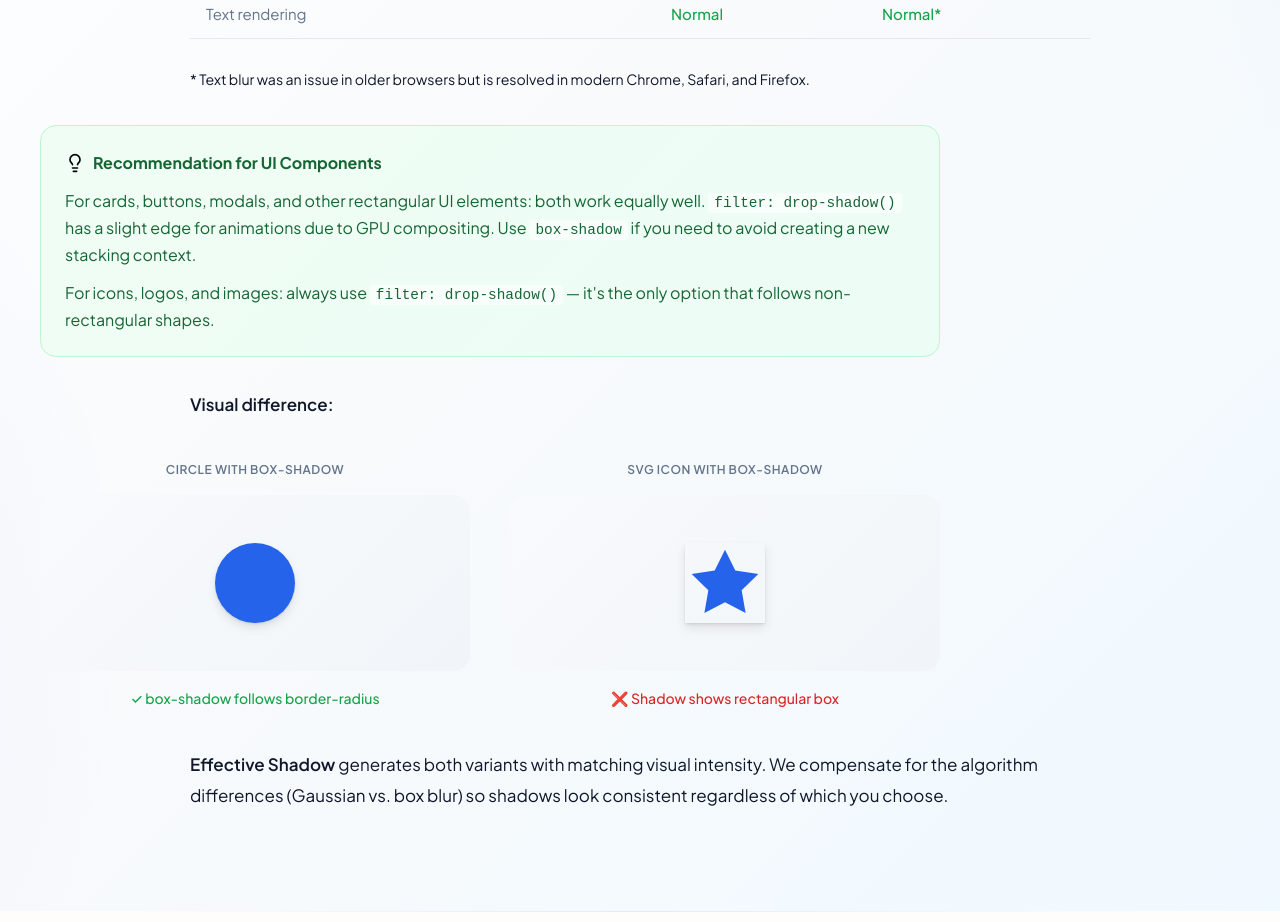
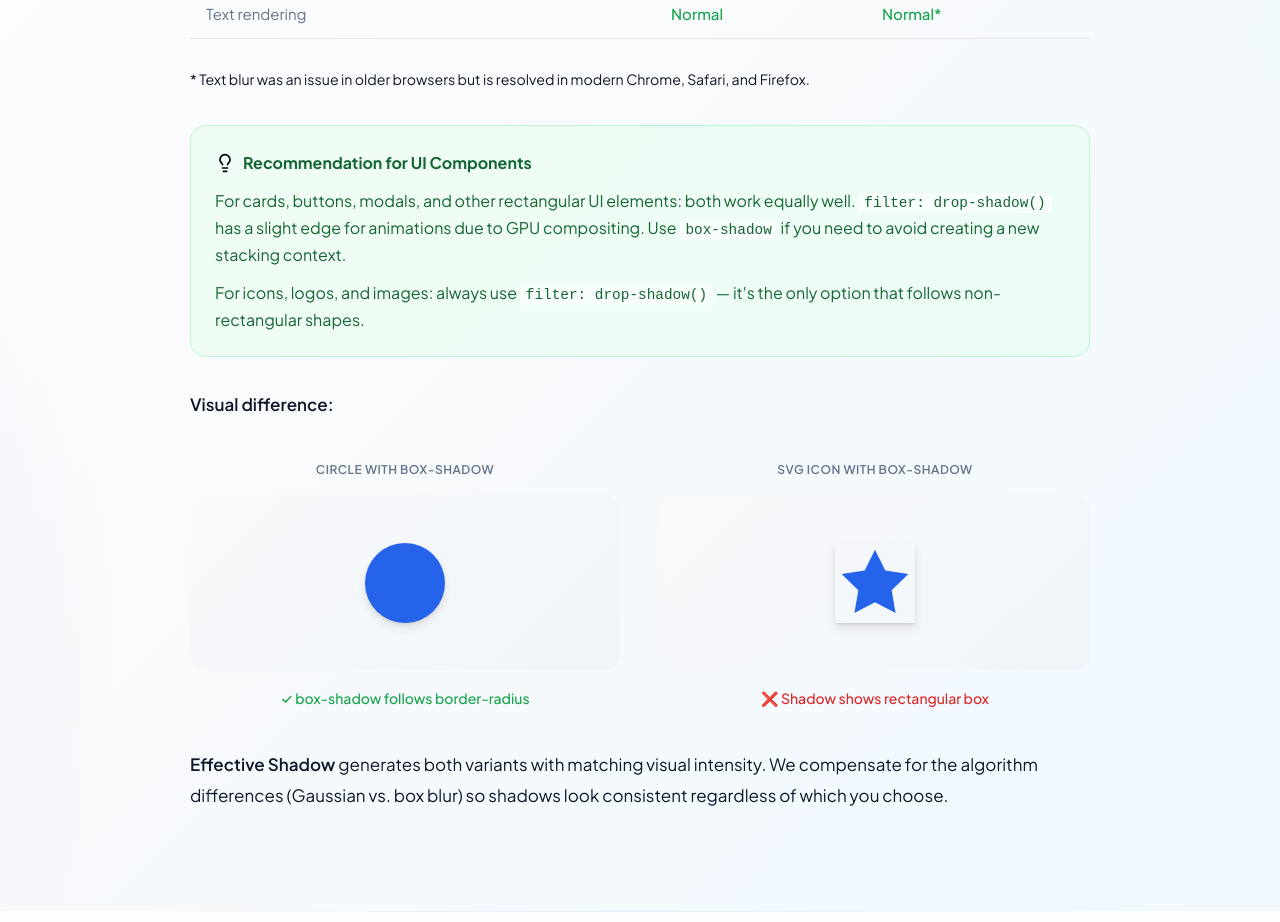
Before and after one commit to sebastian-software/effective-shadow, a React (Vite) app in the folder demo/: page / in a window 1280 px wide. Shown: the part 2580-3502 px from the top of the page. Built offline with nearby package versions, Linux system fonts and the light colour scheme.

Commit message:
fix(demo): center prose, recommendation and shadow-demo elements

```diff
--- a/demo/src/style.css
+++ b/demo/src/style.css
@@ -325,6 +325,9 @@ body {
   font-size: 17px;
   line-height: 1.8;
   color: var(--text);
+  max-width: 900px;
+  margin-left: auto;
+  margin-right: auto;
 }
 
 .prose p {
@@ -640,7 +643,8 @@ body {
   display: grid;
   grid-template-columns: 1fr 1fr;
   gap: 40px;
-  margin: 40px 0;
+  margin: 40px auto;
+  max-width: 900px;
 }
 
 @media (max-width: 600px) {
@@ -764,7 +768,8 @@ body {
   border: 1px solid #bbf7d0;
   border-radius: var(--radius);
   padding: 24px;
-  margin: 32px 0;
+  margin: 32px auto;
+  max-width: 900px;
 }
 
 .recommendation-header {
```
